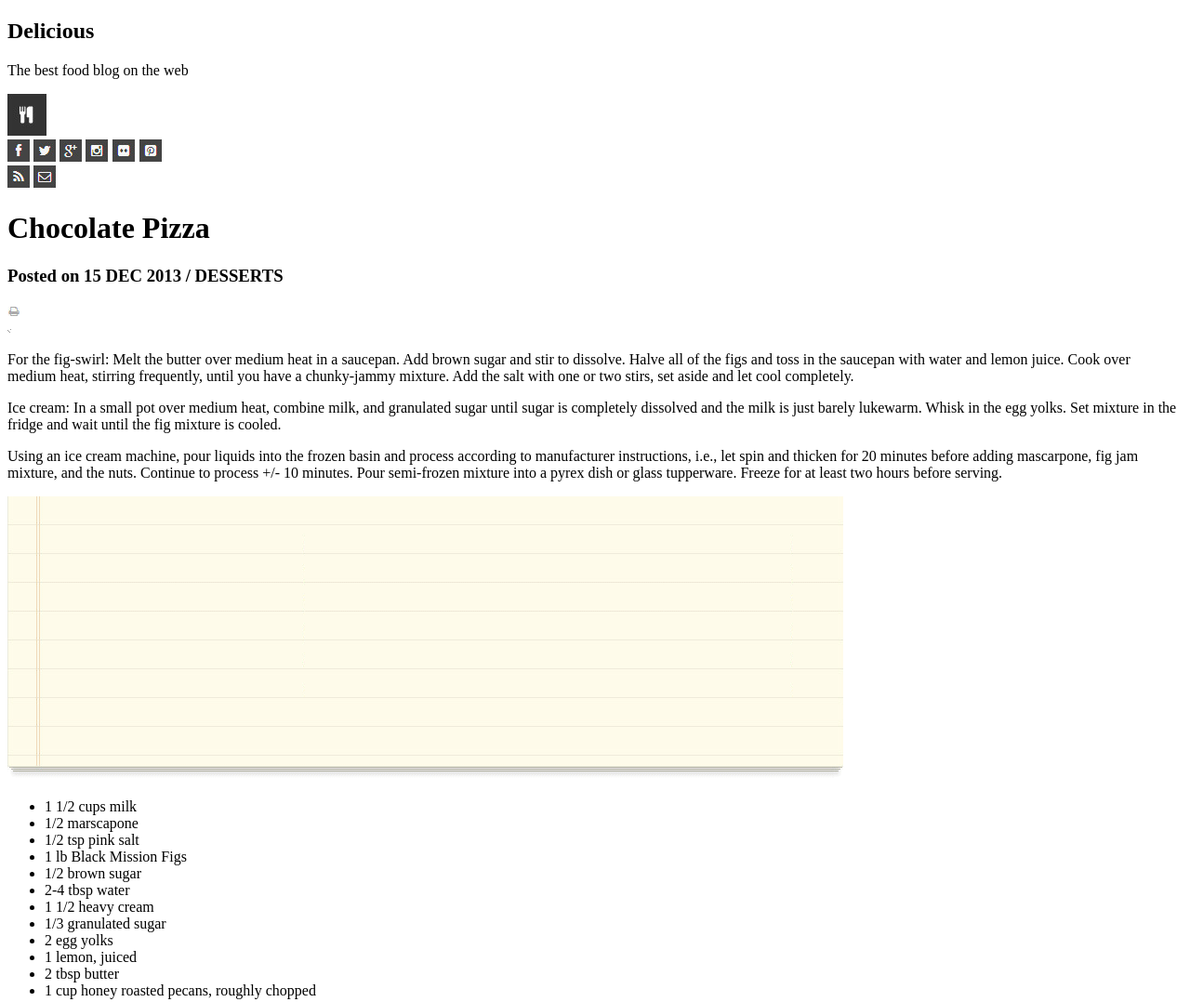
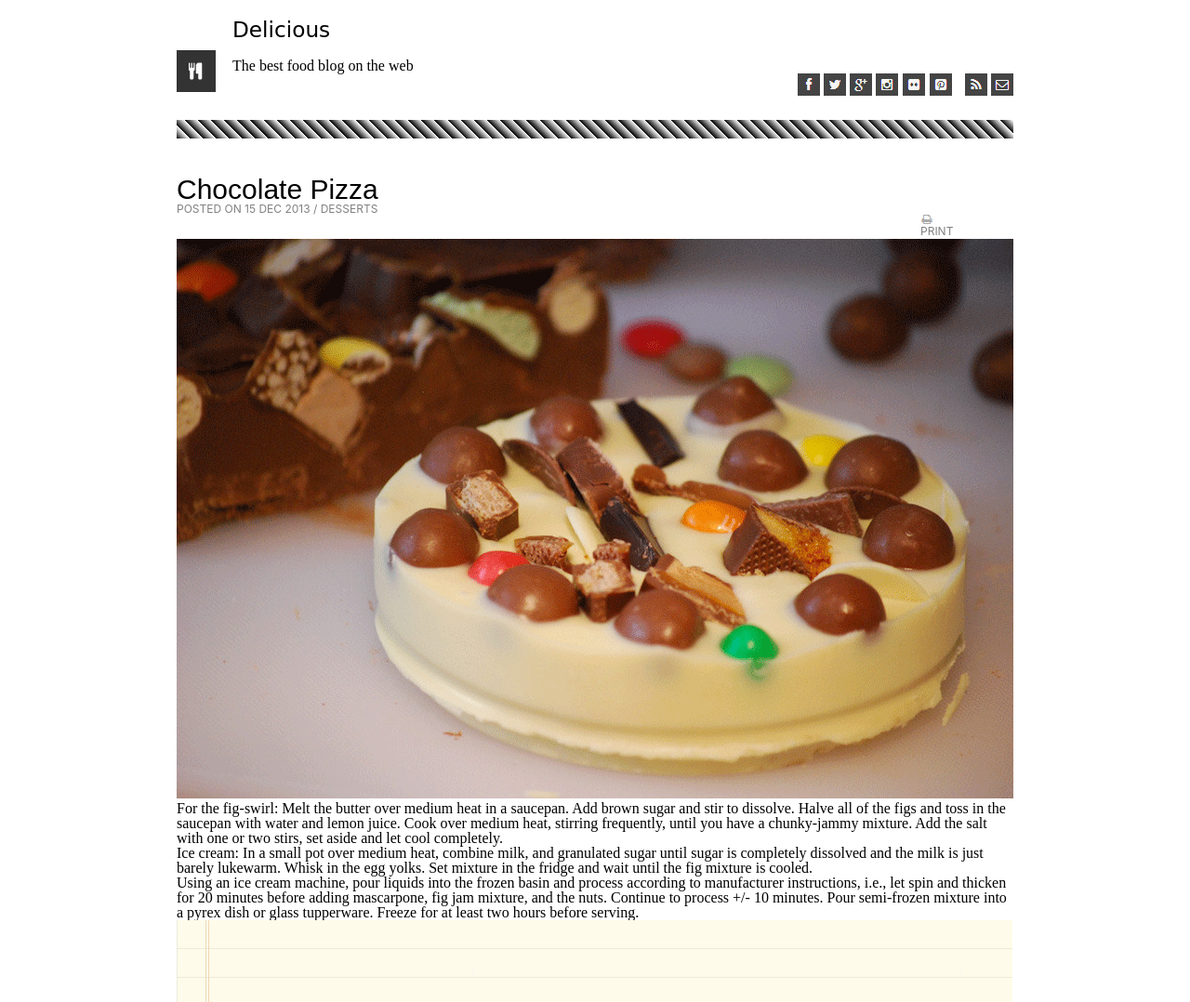
Before and after one commit to pcarmichael22/Chocolate-Pizza, a plain HTML site: page index.html in a window 1280 px wide. Shown: the top 1078 px of the page at 93% size. Drawn offline with Linux system fonts and the light colour scheme; a web font is replaced by a local one.

Commit message:
css tweaks

```diff
--- a/index.html
+++ b/index.html
@@ -6,6 +6,10 @@
     <meta name="viewport" content="width=device-width, initial-scale=1.0">
     <meta http-equiv="X-UA-Compatible" content="ie=edge">
     <title>Chocolate Pizza Recipe</title>
+    <link rel="stylesheet" type="text/css" href="reset.css" />
+    <link rel="stylesheet" type="text/css" href="style.css" />
+    <link href="https://fonts.googleapis.com/css?family=Qwigley&display=swap" rel="stylesheet">
+    <link href=“https://fonts.googleapis.com/css?family=Teko:600&display=swap” rel=“stylesheet”>
 </head>
 
 <body>
@@ -21,20 +25,22 @@
             <img src="img/gp-icon.png" />
             <img src="img/insta-icon.png" />
             <img src="img/flic-icon.png" />
-            <img src="img/pint-icon.png" />
-        </div>
-        </div id src="contactImages">
-        <img src="img/rss-icon.png" />
-        <img src="img/mail-icon.png" />
+            <img id="pinter" src="img/pint-icon.png" />
+            <img src="img/rss-icon.png" />
+            <img src="img/mail-icon.png" />
         </div>
     </header>
+    <div id="stripedBorder"></div>
     <main>
         <h1>Chocolate Pizza</h1>
-        <h3>Posted on 15 DEC 2013 / DESSERTS</h3>
-        <img id="printIcon" src="img/print-icon.png" />
+        <h3>POSTED ON 15 DEC 2013 / DESSERTS</h3>
+        <div id="print-icon">
+            <img src="img/print-icon.png" />
+            <p>PRINT</p>
+        </div>
 
         <div id="mainImage">
-            <img src="img/hr-img.png" />
+            <img src="img/choco-pizza.png" />
         </div>
         <div id="recipeSteps">
             <p>For the fig-swirl: Melt the butter over medium heat in a saucepan. Add brown sugar and stir to dissolve. Halve all of the figs and toss in the saucepan with water and lemon juice. Cook over medium heat, stirring frequently, until you have
--- a/reset.css
+++ b/reset.css
@@ -0,0 +1,137 @@
+/* http://meyerweb.com/eric/tools/css/reset/
+   v2.0 | 20110126
+   License: none (public domain)
+*/
+
+html,
+body,
+div,
+span,
+applet,
+object,
+iframe,
+h1,
+h2,
+h3,
+h4,
+h5,
+h6,
+p,
+blockquote,
+pre,
+a,
+abbr,
+acronym,
+address,
+big,
+cite,
+code,
+del,
+dfn,
+em,
+img,
+ins,
+kbd,
+q,
+s,
+samp,
+small,
+strike,
+strong,
+sub,
+sup,
+tt,
+var,
+b,
+u,
+i,
+center,
+dl,
+dt,
+dd,
+ol,
+ul,
+li,
+fieldset,
+form,
+label,
+legend,
+table,
+caption,
+tbody,
+tfoot,
+thead,
+tr,
+th,
+td,
+article,
+aside,
+canvas,
+details,
+embed,
+figure,
+figcaption,
+footer,
+header,
+hgroup,
+menu,
+nav,
+output,
+ruby,
+section,
+summary,
+time,
+mark,
+audio,
+video {
+    margin: 0;
+    padding: 0;
+    border: 0;
+    font-size: 100%;
+    font: inherit;
+    vertical-align: baseline;
+}
+
+
+/* HTML5 display-role reset for older browsers */
+
+article,
+aside,
+details,
+figcaption,
+figure,
+footer,
+header,
+hgroup,
+menu,
+nav,
+section {
+    display: block;
+}
+
+body {
+    line-height: 1;
+}
+
+ol,
+ul {
+    list-style: none;
+}
+
+blockquote,
+q {
+    quotes: none;
+}
+
+blockquote:before,
+blockquote:after,
+q:before,
+q:after {
+    content: '';
+    content: none;
+}
+
+table {
+    border-collapse: collapse;
+    border-spacing: 0;
+}
--- a/style.css
+++ b/style.css
@@ -0,0 +1,61 @@
+body {
+    margin: auto;
+    width: 900px;
+}
+
+#logo {
+    float: left;
+}
+
+header h2 {
+    font-size: 145%;
+    margin-left: 60px;
+    margin-top: 20px;
+    font-family: 'Qwigley', cursive;
+}
+
+header p {
+    margin-left: 60px;
+    margin-top: 20px;
+}
+
+#socialMediaImages {
+    float: right;
+}
+
+header {
+    margin-bottom: 50px;
+}
+
+#logo {
+    margin-top: -25px
+}
+
+#pinter {
+    padding-right: 10px;
+}
+
+#stripedBorder {
+    height: 20px;
+    background: repeating-linear-gradient( 45deg, #000000, #ffffff 10px, #ffffff 10px, #ffffff 10px);
+    margin-bottom: 40px;
+}
+
+h1 {
+    font-family: ‘Teko’, sans-serif;
+    font-size: 30px;
+}
+
+h3 {
+    color: gray;
+    font-family: -apple-system, BlinkMacSystemFont, 'Segoe UI', Roboto, Oxygen, Ubuntu, Cantarell, 'Open Sans', 'Helvetica Neue', sans-serif;
+    font-size: 12px;
+}
+
+#print-icon {
+    display: inline-block;
+    color: gray;
+    font-family: -apple-system, BlinkMacSystemFont, 'Segoe UI', Roboto, Oxygen, Ubuntu, Cantarell, 'Open Sans', 'Helvetica Neue', sans-serif;
+    font-size: 12px;
+    margin-left: 800px;
+}
```
